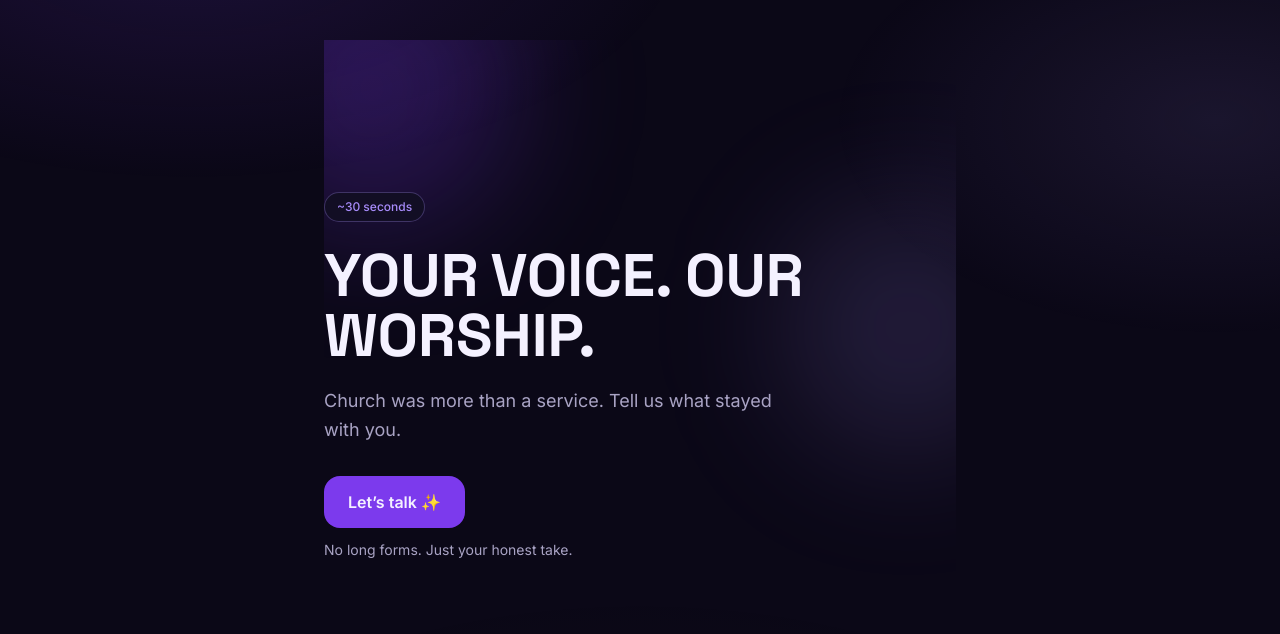
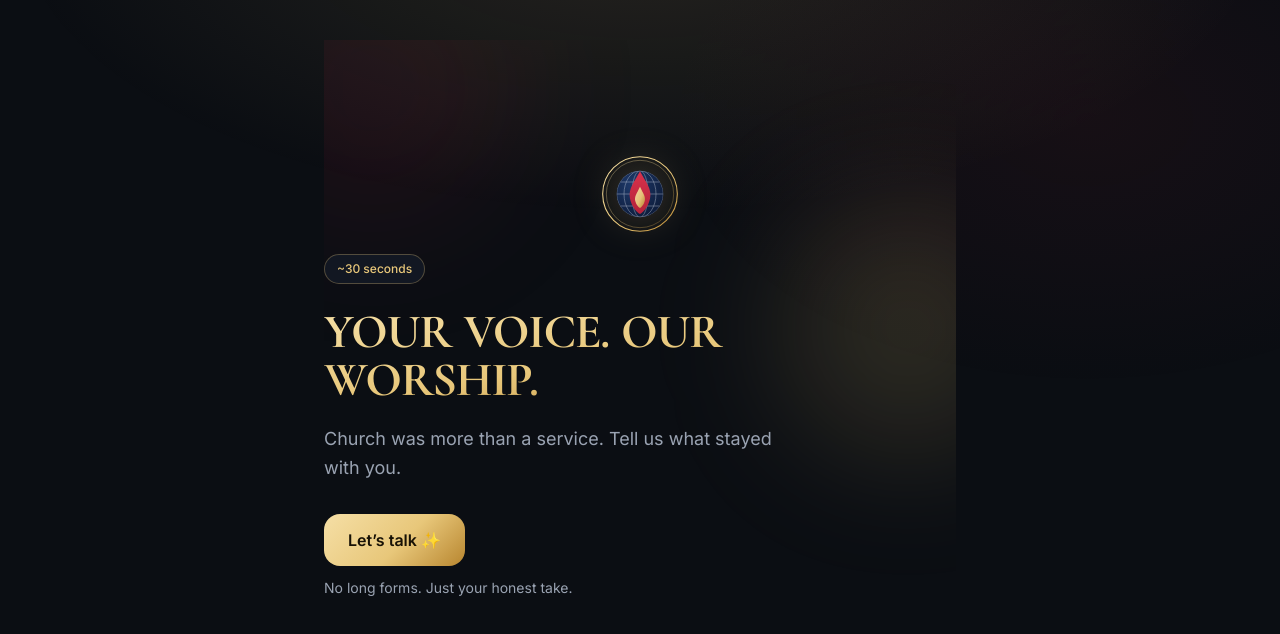
Before and after one commit to perezbenedict/GNWY, a React (Vite) app: page / in a window 1280 px wide. Shown: the top 634 px of the page. Built offline with nearby package versions, Linux system fonts and the light colour scheme.

Commit message:
Revert visual theme to GNWY charcoal-gold identity (Cormorant Garamond, gold gradients, emblem) keeping React stack

```diff
--- a/index.html
+++ b/index.html
@@ -11,7 +11,7 @@
     <link rel="preconnect" href="https://fonts.googleapis.com" />
     <link rel="preconnect" href="https://fonts.gstatic.com" crossorigin />
     <link
-      href="https://fonts.googleapis.com/css2?family=Space+Grotesk:wght@600;700&amp;family=Inter:wght@400;500;600&amp;display=swap"
+      href="https://fonts.googleapis.com/css2?family=Cormorant+Garamond:wght@600;700&amp;family=Inter:wght@400;500;600&amp;display=swap"
       rel="stylesheet"
     />
   </head>
--- a/src/components/NavButtons.tsx
+++ b/src/components/NavButtons.tsx
@@ -1,7 +1,7 @@
 import { motion } from 'motion/react';
 
 export const primaryButtonClass =
-  'inline-flex min-h-[48px] flex-1 items-center justify-center gap-2 rounded-2xl bg-violet px-6 py-3.5 text-base font-semibold text-ink transition-colors focus-visible:outline-none focus-visible:ring-2 focus-visible:ring-lavender focus-visible:ring-offset-2 focus-visible:ring-offset-midnight sm:flex-none';
+  'inline-flex min-h-[48px] flex-1 items-center justify-center gap-2 rounded-2xl bg-[linear-gradient(135deg,#F5DFA6,#E8C77A_55%,#B8862F)] px-6 py-3.5 text-base font-semibold text-[#171105] transition-colors focus-visible:outline-none focus-visible:ring-2 focus-visible:ring-lavender focus-visible:ring-offset-2 focus-visible:ring-offset-midnight sm:flex-none';
 
 export const ghostButtonClass =
   'inline-flex min-h-[48px] items-center justify-center rounded-2xl border border-white/15 px-5 py-3.5 text-base font-medium text-muted transition-colors hover:border-lavender/60 hover:text-ink focus-visible:outline-none focus-visible:ring-2 focus-visible:ring-lavender focus-visible:ring-offset-2 focus-visible:ring-offset-midnight';
--- a/src/components/OptionCard.tsx
+++ b/src/components/OptionCard.tsx
@@ -27,10 +27,10 @@ export function OptionCard({
   const base =
     'flex w-full items-center justify-between gap-3 break-words rounded-card border px-4 py-3.5 text-left text-sm font-medium transition-colors duration-150 focus-visible:outline-none focus-visible:ring-2 focus-visible:ring-lavender focus-visible:ring-offset-2 focus-visible:ring-offset-midnight sm:text-base min-h-[48px]';
   const state = selected
-    ? 'border-lavender bg-violet/20 text-ink'
+    ? 'border-lavender bg-lavender/15 text-ink'
     : highlighted
       ? 'border-lime/70 bg-lime/5 text-ink'
-      : 'border-white/10 bg-surface text-ink hover:border-lavender/50';
+      : 'border-lavender/20 bg-surface text-ink hover:border-lavender/50';
 
   return (
     <motion.button
--- a/src/components/ScreenShell.tsx
+++ b/src/components/ScreenShell.tsx
@@ -28,7 +28,7 @@ export function ScreenShell({ heading, question, support, progress, children }:
         {heading}
       </h1>
       {question && (
-        <h2 className="mt-4 font-display text-xl font-semibold text-lavender sm:text-2xl">{question}</h2>
+        <h2 className="mt-4 bg-gradient-to-br from-[#F5DFA6] via-[#E8C77A] to-[#B8862F] bg-clip-text font-display text-2xl font-semibold text-transparent sm:text-3xl">{question}</h2>
       )}
       <p className="mt-3 text-base leading-relaxed text-muted">{support}</p>
       <div className="mt-8">{children}</div>
--- a/src/components/TextField.tsx
+++ b/src/components/TextField.tsx
@@ -36,7 +36,7 @@ export function TextField({
   const id = useId();
   const base =
     'w-full rounded-2xl border bg-surface px-4 py-3.5 text-base text-ink placeholder:text-muted/70 transition-colors duration-150 focus:outline-none focus:ring-2 focus:ring-lavender focus:ring-offset-2 focus:ring-offset-midnight';
-  const state = highlighted ? 'border-lime/70 bg-lime/5' : 'border-white/10 focus:border-lavender';
+  const state = highlighted ? 'border-lavender/70 bg-lavender/10' : 'border-lavender/20 focus:border-lavender';
 
   const handleFocus = (event: FocusEvent<HTMLInputElement | HTMLTextAreaElement>) => {
     // keep the field visible above the on-screen keyboard
--- a/src/index.css
+++ b/src/index.css
@@ -19,9 +19,8 @@
     z-index: -1;
     pointer-events: none;
     background:
-      radial-gradient(60vw 50vh at 15% -10%, rgba(124, 58, 237, 0.16), transparent 65%),
-      radial-gradient(50vw 45vh at 95% 15%, rgba(167, 139, 250, 0.1), transparent 60%),
-      radial-gradient(70vw 60vh at 50% 110%, rgba(198, 255, 74, 0.04), transparent 60%);
+      radial-gradient(900px 420px at 50% -10%, rgba(232, 199, 122, 0.12), transparent 70%),
+      radial-gradient(600px 380px at 85% 15%, rgba(179, 34, 58, 0.07), transparent 70%);
   }
 
   ::selection {
--- a/src/screens/Intro.tsx
+++ b/src/screens/Intro.tsx
@@ -15,7 +15,7 @@ export function Intro({ onStart }: IntroProps) {
       {!reduceMotion && (
         <div aria-hidden="true" className="pointer-events-none absolute inset-0 -z-10 overflow-hidden">
           <motion.div
-            className="absolute -left-24 -top-24 h-72 w-72 rounded-full bg-violet/25 blur-3xl"
+            className="absolute -left-24 -top-24 h-72 w-72 rounded-full bg-crimson/10 blur-3xl"
             animate={{ x: [0, 40, 0], y: [0, 30, 0] }}
             transition={{ duration: 26, repeat: Infinity, ease: 'easeInOut' }}
           />
@@ -28,6 +28,51 @@ export function Intro({ onStart }: IntroProps) {
       )}
 
       <div className="flex min-h-[calc(100svh-8rem)] flex-col justify-center py-10">
+        <svg
+          viewBox="0 0 120 120"
+          role="img"
+          aria-label="Grace Nation Wealthy Youths emblem"
+          className="mx-auto mb-5 h-20 w-20 drop-shadow-[0_0_18px_rgba(232,199,122,0.25)]"
+        >
+          <defs>
+            <linearGradient id="gold" x1="0" y1="0" x2="1" y2="1">
+              <stop offset="0%" stopColor="#F5DFA6" />
+              <stop offset="55%" stopColor="#E8C77A" />
+              <stop offset="100%" stopColor="#B8862F" />
+            </linearGradient>
+            <radialGradient id="globeFill" cx="35%" cy="30%" r="80%">
+              <stop offset="0%" stopColor="#1E3A6B" />
+              <stop offset="100%" stopColor="#0C1A38" />
+            </radialGradient>
+            <linearGradient id="flameFill" x1="0" y1="0" x2="0" y2="1">
+              <stop offset="0%" stopColor="#D8324C" />
+              <stop offset="100%" stopColor="#B3223A" />
+            </linearGradient>
+            <clipPath id="globeClip">
+              <circle cx="60" cy="60" r="35" />
+            </clipPath>
+          </defs>
+          <circle cx="60" cy="60" r="56" fill="none" stroke="url(#gold)" strokeWidth="1.6" />
+          <circle cx="60" cy="60" r="50.5" fill="none" stroke="url(#gold)" strokeWidth="0.8" opacity="0.65" />
+          <circle cx="60" cy="60" r="35" fill="url(#globeFill)" />
+          <g clipPath="url(#globeClip)" fill="none" stroke="#C9D1DE" strokeWidth="0.9" opacity="0.65">
+            <circle cx="60" cy="60" r="35" />
+            <ellipse cx="60" cy="60" rx="12" ry="35" />
+            <ellipse cx="60" cy="60" rx="24" ry="35" />
+            <line x1="25" y1="60" x2="95" y2="60" />
+            <path d="M31 42 H89" />
+            <path d="M31 78 H89" />
+          </g>
+          <path
+            d="M60 26 C 69 43, 78 52, 75 67 C 72.5 79, 65 87, 60 90 C 55 87, 47.5 79, 45 67 C 42 52, 51 43, 60 26 Z"
+            fill="url(#flameFill)"
+          />
+          <path
+            d="M60 49 C 64.5 59, 69 63.5, 67 71 C 65.4 77, 62 80, 60 81 C 58 80, 54.6 77, 53 71 C 51 63.5, 55.5 59, 60 49 Z"
+            fill="url(#gold)"
+            opacity="0.95"
+          />
+        </svg>
         <motion.span
           initial={{ opacity: 0, y: 12 }}
           animate={{ opacity: 1, y: 0 }}
@@ -37,7 +82,7 @@ export function Intro({ onStart }: IntroProps) {
           ~30 seconds
         </motion.span>
 
-        <h1 className="font-display text-4xl font-bold leading-[1.05] text-ink sm:text-6xl">
+        <h1 className="bg-gradient-to-br from-[#F5DFA6] via-[#E8C77A] to-[#B8862F] bg-clip-text font-display text-4xl font-bold leading-[1.05] tracking-tight text-transparent sm:text-5xl">
           {HEADLINE_WORDS.map((word, index) => (
             <motion.span
               key={word}
--- a/src/screens/ReviewScreen.tsx
+++ b/src/screens/ReviewScreen.tsx
@@ -58,7 +58,7 @@ export function ReviewScreen({ answers, submitting, submitFailed, error, onSubmi
                 <button
                   type="button"
                   onClick={() => onEdit(row.step)}
-                  className="flex w-full items-start justify-between gap-4 rounded-2xl border border-white/10 bg-surface px-4 py-3.5 text-left transition-colors hover:border-lavender/50 focus-visible:outline-none focus-visible:ring-2 focus-visible:ring-lavender focus-visible:ring-offset-2 focus-visible:ring-offset-midnight"
+                  className="flex w-full items-start justify-between gap-4 rounded-2xl border border-lavender/20 bg-surface px-4 py-3.5 text-left transition-colors hover:border-lavender/50 focus-visible:outline-none focus-visible:ring-2 focus-visible:ring-lavender focus-visible:ring-offset-2 focus-visible:ring-offset-midnight"
                 >
                   <span className="shrink-0 text-xs font-semibold uppercase tracking-wide text-muted">
                     {row.label}
@@ -69,7 +69,7 @@ export function ReviewScreen({ answers, submitting, submitFailed, error, onSubmi
             ))}
           </ul>
         ) : (
-          <p className="rounded-2xl border border-white/10 bg-surface px-4 py-3.5 text-sm text-muted">
+          <p className="rounded-2xl border border-lavender/20 bg-surface px-4 py-3.5 text-sm text-muted">
             Nothing yet — tap a rating or share a thought, then come back here.
           </p>
         )}
--- a/tailwind.config.js
+++ b/tailwind.config.js
@@ -4,20 +4,21 @@ export default {
   theme: {
     extend: {
       colors: {
-        midnight: '#0B0817',
-        surface: '#120E24',
-        violet: '#7C3AED',
-        lavender: '#A78BFA',
-        lime: '#C6FF4A',
-        yellow: '#FDE68A',
-        ink: '#F4F1FF',
-        muted: '#A9A3C4',
+        midnight: '#0B0E13',
+        surface: '#121722',
+        violet: '#E8C77A',
+        lavender: '#E8C77A',
+        lime: '#E8C77A',
+        yellow: '#F5DFA6',
+        crimson: '#B3223A',
+        ink: '#EDEFF3',
+        muted: '#9AA3B2',
       },
       borderRadius: {
         card: '2rem',
       },
       fontFamily: {
-        display: ['"Space Grotesk"', 'ui-sans-serif', 'system-ui', 'sans-serif'],
+        display: ['"Cormorant Garamond"', 'Georgia', 'serif'],
         body: ['Inter', 'ui-sans-serif', 'system-ui', 'sans-serif'],
       },
     },
```
